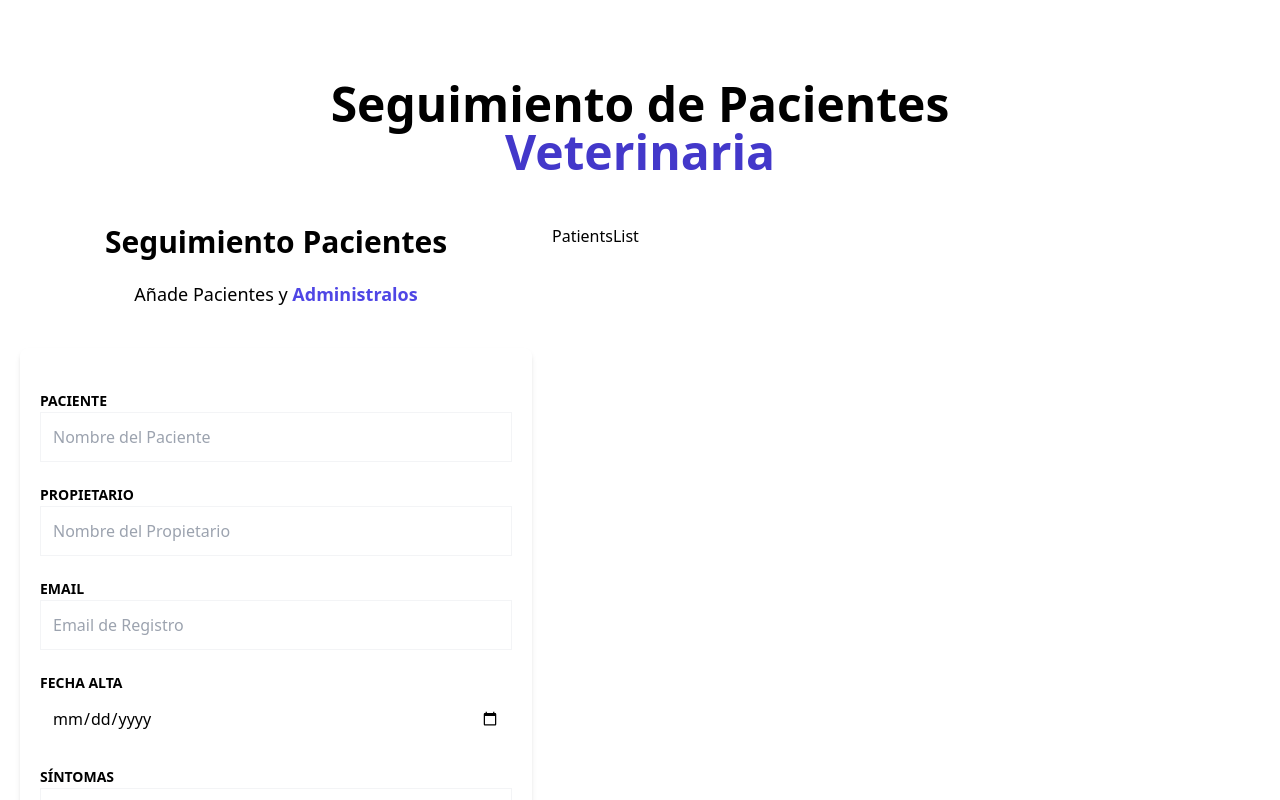
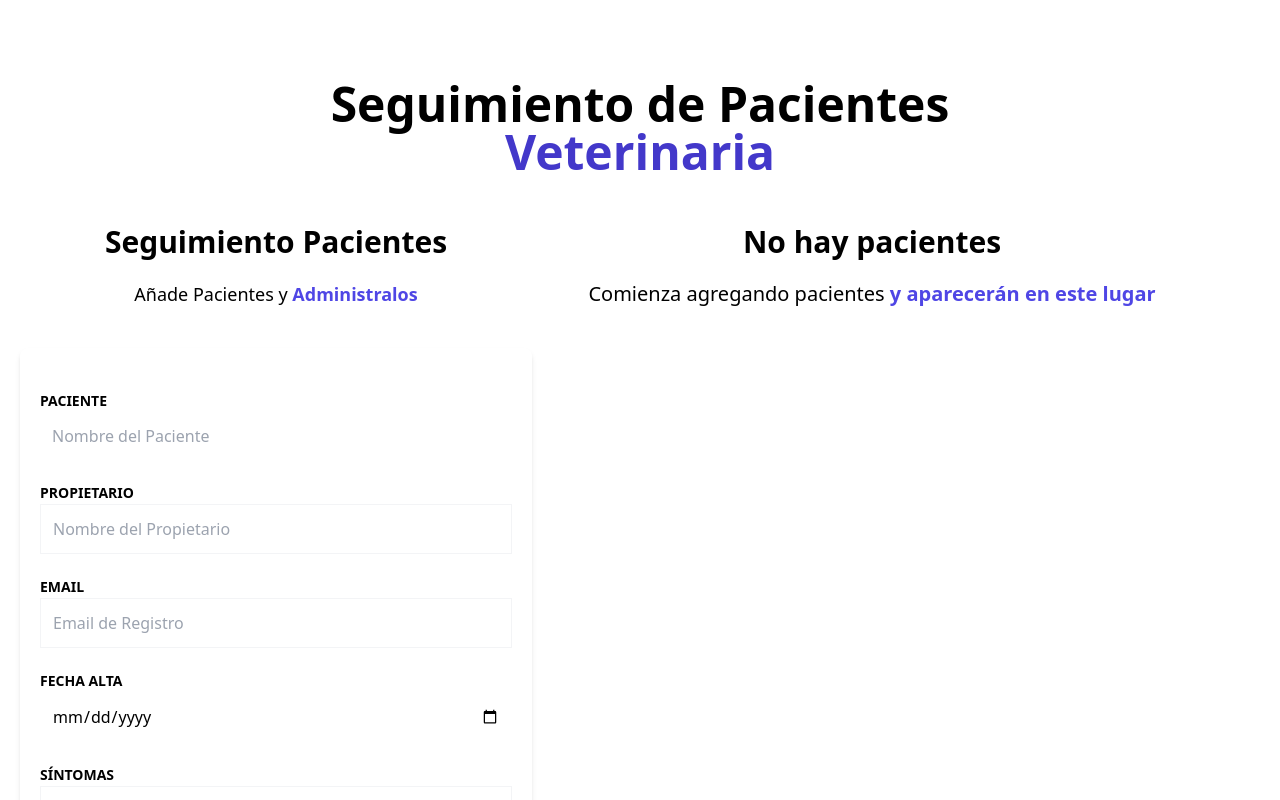
Before and after one commit to cheko30/admin-pacientes, a React (Vite) app: page / in a window 1280 px wide. Shown: the top 800 px of the page. Built offline with nearby package versions, Linux system fonts and the light colour scheme.

Commit message:
add patients list with save and update item

```diff
--- a/package.json
+++ b/package.json
@@ -13,12 +13,15 @@
     "react": "^18.3.1",
     "react-dom": "^18.3.1",
     "react-hook-form": "^7.53.1",
+    "react-toastify": "^10.0.6",
+    "uuid": "^11.0.2",
     "zustand": "^5.0.0"
   },
   "devDependencies": {
     "@eslint/js": "^9.13.0",
     "@types/react": "^18.3.11",
     "@types/react-dom": "^18.3.1",
+    "@types/uuid": "^10.0.0",
     "@vitejs/plugin-react-swc": "^3.5.0",
     "autoprefixer": "^10.4.20",
     "eslint": "^9.13.0",
--- /dev/null
+++ b/src/components/PatientDetailItem.tsx
@@ -0,0 +1,12 @@
+type PatientDetailItemProps = {
+    label: string
+    data: string
+}
+
+export default function PatientDetailItem({label, data}: PatientDetailItemProps) {
+  return (
+    <p className="font-bold mb-3 text-gray-700 uppercase">{label}: {""}
+        <span className="font-normal normal-case">{data}</span>
+    </p>
+  )
+}
--- /dev/null
+++ b/src/components/PatientDetails.tsx
@@ -0,0 +1,41 @@
+import { usePatientStore } from "../store"
+import { Patient } from "../types"
+import PatientDetailItem from "./PatientDetailItem"
+
+type PatientDetailsProps = {
+    patient: Patient
+}
+
+export default function PatientDetails({patient}: PatientDetailsProps) {
+
+    const deletePatient = usePatientStore((state) => state.deletePatient)
+    const getPatientById = usePatientStore((state) => state.getPatientById)
+
+    return (
+        <div className="mx-5 my-10 px-5 py-10 bg-white shadow-md rounded-xl">
+            <PatientDetailItem label="ID" data={patient.id} />
+            <PatientDetailItem label="Nombre" data={patient.name} />
+            <PatientDetailItem label="Propietario" data={patient.caretaker} />
+            <PatientDetailItem label="Email" data={patient.email} />
+            <PatientDetailItem label="Fecha Alta" data={patient.date.toString()} />
+            <PatientDetailItem label="Síntomas" data={patient.symptoms} />
+
+            <div className="flex flex-col lg:flex-row justify-between gap-3 mt-10">
+                <button
+                    type="button"
+                    className="py-2 px-10 bg-indigo-600 hover:bg-indigo-700 text-white font-bold rounded-lg"
+                    onClick={() => getPatientById(patient.id)}
+                >
+                    Editar
+                </button>
+                <button
+                    type="button"
+                    className="py-2 px-10 bg-red-600 hover:bg-red-700 text-white font-bold rounded-lg"
+                    onClick={() => deletePatient(patient.id)}
+                >
+                    Eliminar
+                </button>
+            </div>
+        </div>
+    )
+}
--- a/src/components/PatientForm.tsx
+++ b/src/components/PatientForm.tsx
@@ -1,13 +1,36 @@
 import { useForm } from "react-hook-form"
 import Error from "./Error"
 import { DraftPatient } from "../types"
+import { usePatientStore } from "../store"
+import { useEffect } from "react"
 
 export default function PatientForm() {
+    const addPatient = usePatientStore(state => state.addPatient)
+    const activeId = usePatientStore(state => state.activeId)
+    const patients = usePatientStore(state => state.patients)
+    const updatePatient = usePatientStore(state => state.updatePatient)
 
-    const { register, handleSubmit, formState: { errors }, } = useForm<DraftPatient>()
+    const { register, handleSubmit, setValue, formState: { errors }, reset } = useForm<DraftPatient>()
+
+    useEffect(() => {
+        if(activeId) {
+            const activePatient = patients.filter(patient => patient.id === activeId)[0]
+            setValue("name", activePatient.name)
+            setValue("caretaker", activePatient.caretaker)
+            setValue("date", activePatient.date)
+            setValue("email", activePatient.email)
+            setValue("symptoms", activePatient.symptoms)
+        }
+    }, [activeId])
 
     const registerPatient = (data: DraftPatient) => {
-        console.log(data)
+        if(activeId) {
+            updatePatient(data)
+        } else {
+            addPatient(data)
+        }
+
+        reset()
     }
 
     return (
@@ -22,7 +45,7 @@ export default function PatientForm() {
             <form
                 className="bg-white shadow-md rounded-lg py-10 px-5 mb-10"
                 noValidate
-                onClick={handleSubmit(registerPatient)}
+                onSubmit={handleSubmit(registerPatient)}
             >
                 <div className="mb-5">
                     <label htmlFor="name" className="text-sm uppercase font-bold">
@@ -30,7 +53,7 @@ export default function PatientForm() {
                     </label>
                     <input
                         id="name"
-                        className="w-full p-3  border border-gray-100"
+                        className="w-full p-3 borderborder-gray-100"
                         type="text"
                         placeholder="Nombre del Paciente"
                         {...register("name", {
@@ -128,6 +151,7 @@ export default function PatientForm() {
                 </div>
 
                 <input
+                    id="save"
                     type="submit"
                     className="bg-indigo-600 w-full p-3 text-white uppercase font-bold hover:bg-indigo-700 cursor-pointer transition-colors"
                     value='Guardar Paciente'
--- a/src/components/PatientsList.tsx
+++ b/src/components/PatientsList.tsx
@@ -1,6 +1,40 @@
+import { usePatientStore } from "../store"
+import PatientDetails from "./PatientDetails"
 
 export default function PatientsList() {
+  const patients = usePatientStore((state) => state.patients)
+
   return (
-    <div>PatientsList</div>
+    <div className="md:w-1/2 lg:3/5 md:h-screen overflow-y-scroll">
+      {patients.length ? (
+        <>
+          <h2 className="font-black text-3xl text-center">Listado de Pacientes</h2>
+          <p className="text-xl mt-5 mb-10 text-center">
+            Administra tus {""}
+            <span className="text-indigo-600 font-bold">
+              Pacientes y Citas
+            </span>
+          </p>
+          {patients.map(patient => (
+            <PatientDetails
+              key={patient.id}
+              patient={patient}
+            />
+          ))}
+        </>
+      ) : (
+          <>
+            <h2 className="font-black text-3xl text-center">No hay pacientes</h2>
+              <p className="text-xl mt-5 mb-10 text-center">
+                Comienza agregando pacientes {""}
+                <span className="text-indigo-600 font-bold">
+                  y aparecerán en este lugar
+                </span>
+              </p>
+
+          </>
+        )
+      }
+    </div>
   )
 }
--- /dev/null
+++ b/src/store.ts
@@ -0,0 +1,52 @@
+import { create } from "zustand";
+import { devtools } from "zustand/middleware";
+import{ v4 as uuidv4 } from "uuid";
+import { DraftPatient, Patient } from "./types";
+
+type PatienState = {
+    patients: Patient[]
+    activeId: Patient["id"]
+    addPatient: (data: DraftPatient) => void
+    deletePatient: (id: Patient["id"]) => void
+    getPatientById: (id: Patient["id"]) => void
+    updatePatient: (data: DraftPatient) => void
+}
+
+const createPatient = (patient: DraftPatient): Patient => {
+    return {...patient, id: uuidv4()}
+}
+
+export const usePatientStore = create<PatienState>()(
+    devtools((set) => ({
+        patients: [],
+        activeId: "",
+        addPatient: (data) => {
+            const newPatient = createPatient(data)
+            set((state) => ({
+                patients: [...state.patients, newPatient]
+            }))
+        },
+
+        deletePatient: (id) => {
+            set((state) =>({
+                patients: state.patients.filter(patient => patient.id !== id)
+            }))
+        },
+
+        getPatientById(id) {
+            set(() => ({
+                activeId: id
+            }))
+        },
+
+        updatePatient(data) {
+            set((state) => ({
+                patients: state.patients.map(
+                    patient => patient.id === state.activeId
+                        ? {id: state.activeId, ...data}
+                        : patient),
+                activeId: ""
+            }))
+        }
+    })
+))
```
Also changed, not shown: 1 other file (tests, documents, lock files or other folders).
